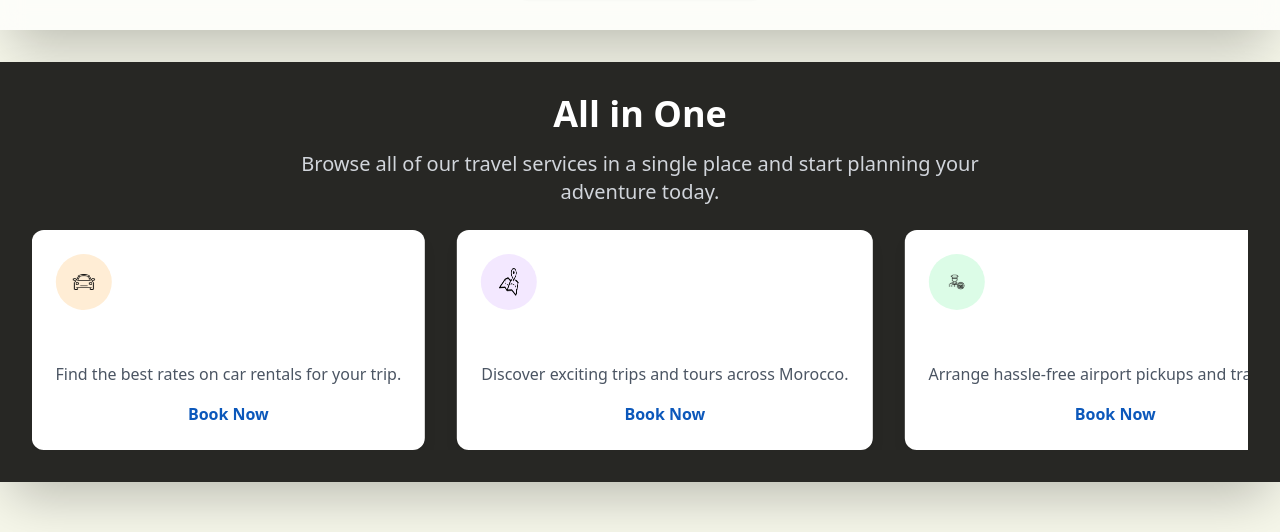
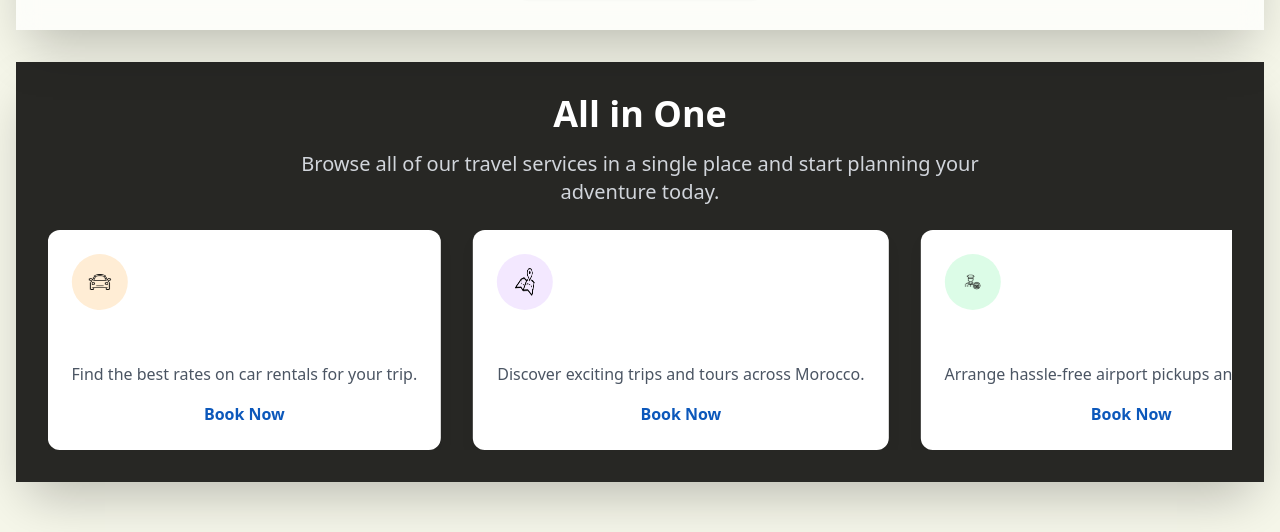
Before and after one commit to noss101/fly-and-room, a React (Vite) app: page / in a window 1280 px wide. Shown: the part 1799-2331 px from the top of the page. Built offline with nearby package versions, Linux system fonts and the light colour scheme; a web font is replaced by a local one.

Commit message:
Fix layout width overflow

```diff
--- a/src/components/sections/MoroccoSection.jsx
+++ b/src/components/sections/MoroccoSection.jsx
@@ -12,7 +12,7 @@ const MoroccoSection = () => {
   return (
     <section className="py-16">
       <div className="container mx-auto px-4 space-y-8">
-        <div className="bg-[#272724] shadow-2xl p-8 text-center text-white w-screen relative left-1/2 right-1/2 ml-[-50vw] mr-[-50vw]">
+        <div className="bg-[#272724] shadow-2xl p-8 text-center text-white w-full">
           <h2 className="text-2xl sm:text-3xl md:text-4xl font-bold mb-4 text-center">
             Exclusive <span className="text-primary">Hotels</span>
           </h2>
@@ -30,7 +30,7 @@ const MoroccoSection = () => {
             Find More
           </Link>
         </div>
-        <div className="bg-white/70 backdrop-blur-md shadow-2xl p-8 text-center w-screen relative left-1/2 right-1/2 ml-[-50vw] mr-[-50vw]">
+        <div className="bg-white/70 backdrop-blur-md shadow-2xl p-8 text-center w-full">
           <h2 className="text-2xl sm:text-3xl md:text-4xl font-bold mb-4 text-center">
             Places for Tourists
             <span className="inline-flex items-center">
@@ -66,7 +66,7 @@ const MoroccoSection = () => {
           Explore Local Experiences
         </Link>
       </div>
-      <div className="bg-[#272724] shadow-2xl p-8 text-center text-white w-screen relative left-1/2 right-1/2 ml-[-50vw] mr-[-50vw]">
+      <div className="bg-[#272724] shadow-2xl p-8 text-center text-white w-full">
         <h2 className="text-2xl sm:text-3xl md:text-4xl font-bold mb-4 text-center">All in One</h2>
         <p className="text-xl max-w-3xl mx-auto text-gray-300 mb-6">
           Browse all of our travel services in a single place and start planning your adventure today.
--- a/src/index.css
+++ b/src/index.css
@@ -10,3 +10,7 @@
   font-weight: 600;
   font-style: normal;
 }
+
+body {
+  overflow-x: hidden;
+}
```
